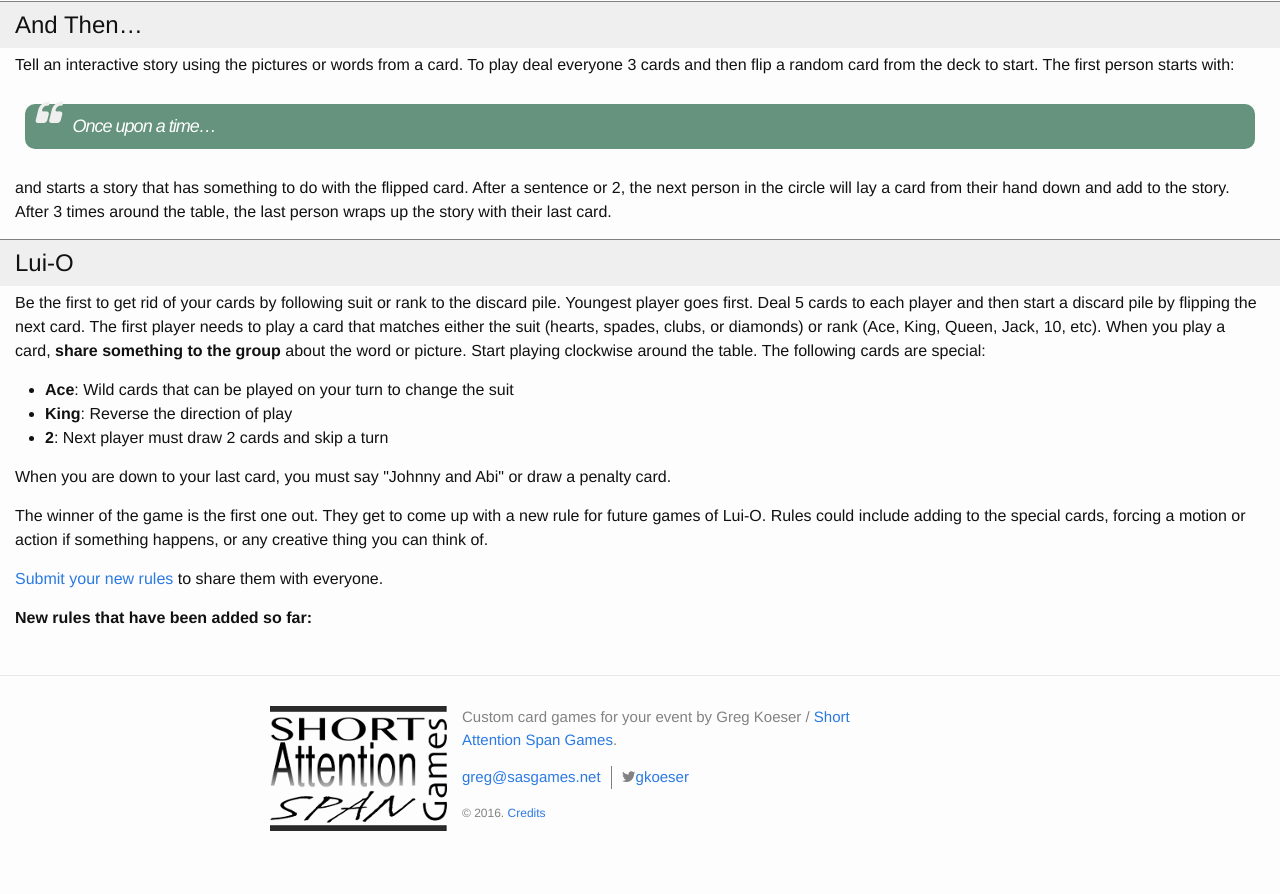
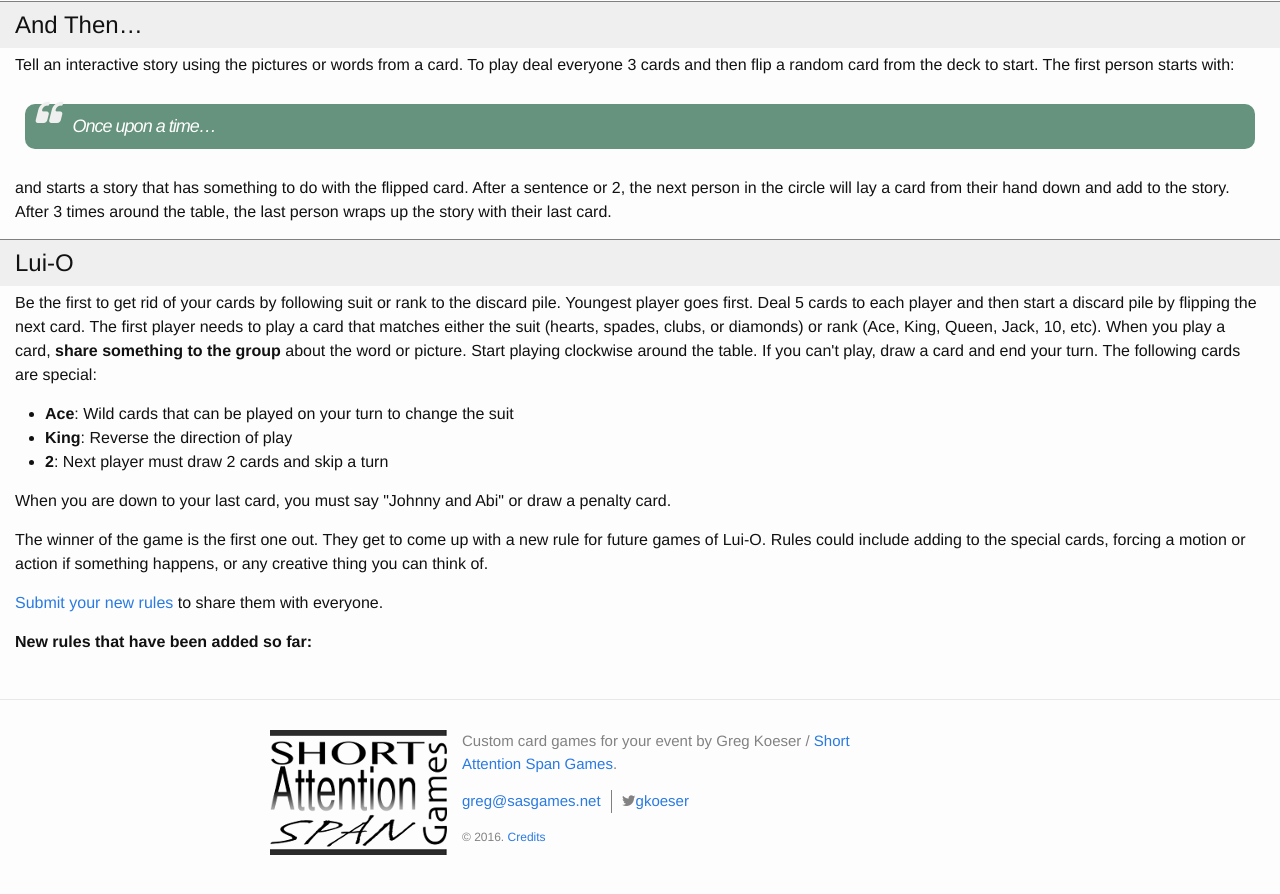
Before and after one commit to rlskoeser/sasgames-cards, a Jekyll site: the page built from _posts/2016-02-20-johnny-and-abi.html, in a window 1280 px wide and 900 px high, scrolled down 2394 px. Shown: the top 894 px of the window. Built offline with Jekyll 4.4.1, drawn with Linux system fonts in a browser that asks for light colours; nearby versions of some CDN libraries.

Commit message:
Additional Lui-o rule

```diff
--- a/_posts/2016-02-20-johnny-and-abi.html
+++ b/_posts/2016-02-20-johnny-and-abi.html
@@ -130,7 +130,7 @@ extra_js:
 
     <h2>Lui-O</h2>
     <div class="content">
-    <p>Be the first to get rid of your cards by following suit or rank to the discard pile. Youngest player goes first. Deal 5 cards to each player and then start a discard pile by flipping the next card. The first player needs to play a card that matches either the suit (hearts, spades, clubs, or diamonds) or rank (Ace, King, Queen, Jack, 10, etc). When you play a card, <b>share something to the group</b> about the word or picture. Start playing clockwise around the table. The following cards are special:</p>
+    <p>Be the first to get rid of your cards by following suit or rank to the discard pile. Youngest player goes first. Deal 5 cards to each player and then start a discard pile by flipping the next card. The first player needs to play a card that matches either the suit (hearts, spades, clubs, or diamonds) or rank (Ace, King, Queen, Jack, 10, etc). When you play a card, <b>share something to the group</b> about the word or picture. Start playing clockwise around the table. If you can't play, draw a card and end your turn. The following cards are special:</p>
     <ul>
         <li><b>Ace</b>: Wild cards that can be played on your turn to change the suit</li>
         <li><b>King</b>: Reverse the direction of play</li>
```
